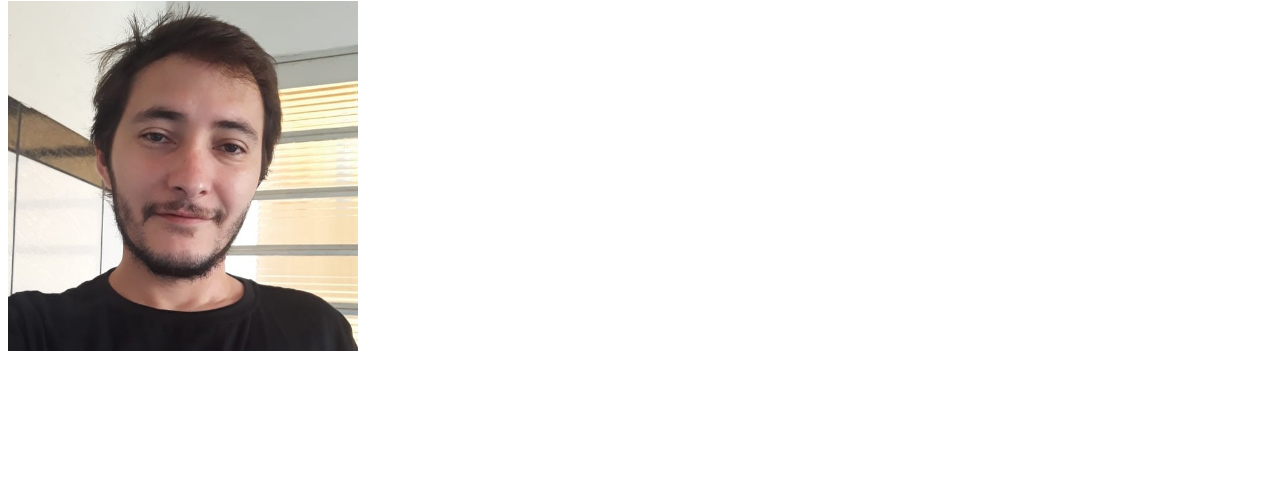
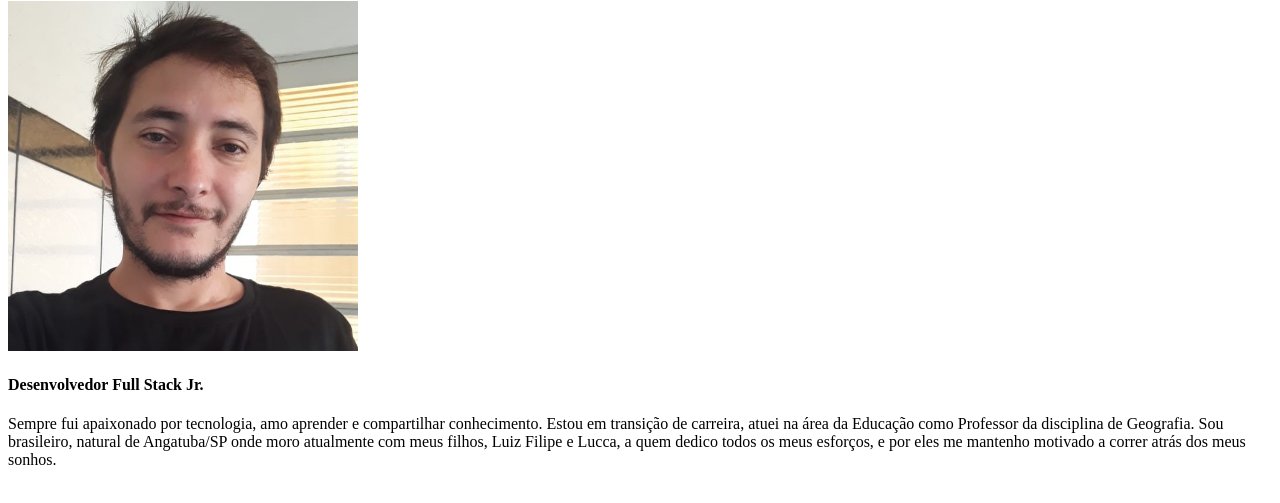
Before and after one commit to LuizOtavio-dev/LuizOtavio-dev.github.io, a plain HTML site: page index.html in a window 1280 px wide. Shown: the part 79-582 px from the top of the page. Drawn offline with Linux system fonts and the light colour scheme.

Commit message:
adiciona uma descricao

```diff
--- a/index.html
+++ b/index.html
@@ -9,5 +9,12 @@
 <body>
     <h1>Luiz Otavio de Olivera</h1>
     <img src="profile.jpeg" alt="Foto do autor Luiz Otavio tirada em 25/junho/2022" width="350px">
+    <h4>Desenvolvedor Full Stack Jr.</h4>
+    <p>
+        Sempre fui apaixonado por tecnologia, amo aprender e compartilhar conhecimento.
+        Estou em transição de carreira, atuei na área da Educação como Professor da disciplina de Geografia.
+        Sou brasileiro, natural de Angatuba/SP onde moro atualmente com meus filhos, Luiz Filipe e Lucca,
+        a quem dedico todos os meus esforços, e por eles me mantenho motivado a correr atrás dos meus sonhos.
+    </p>
 </body>
 </html>
```
